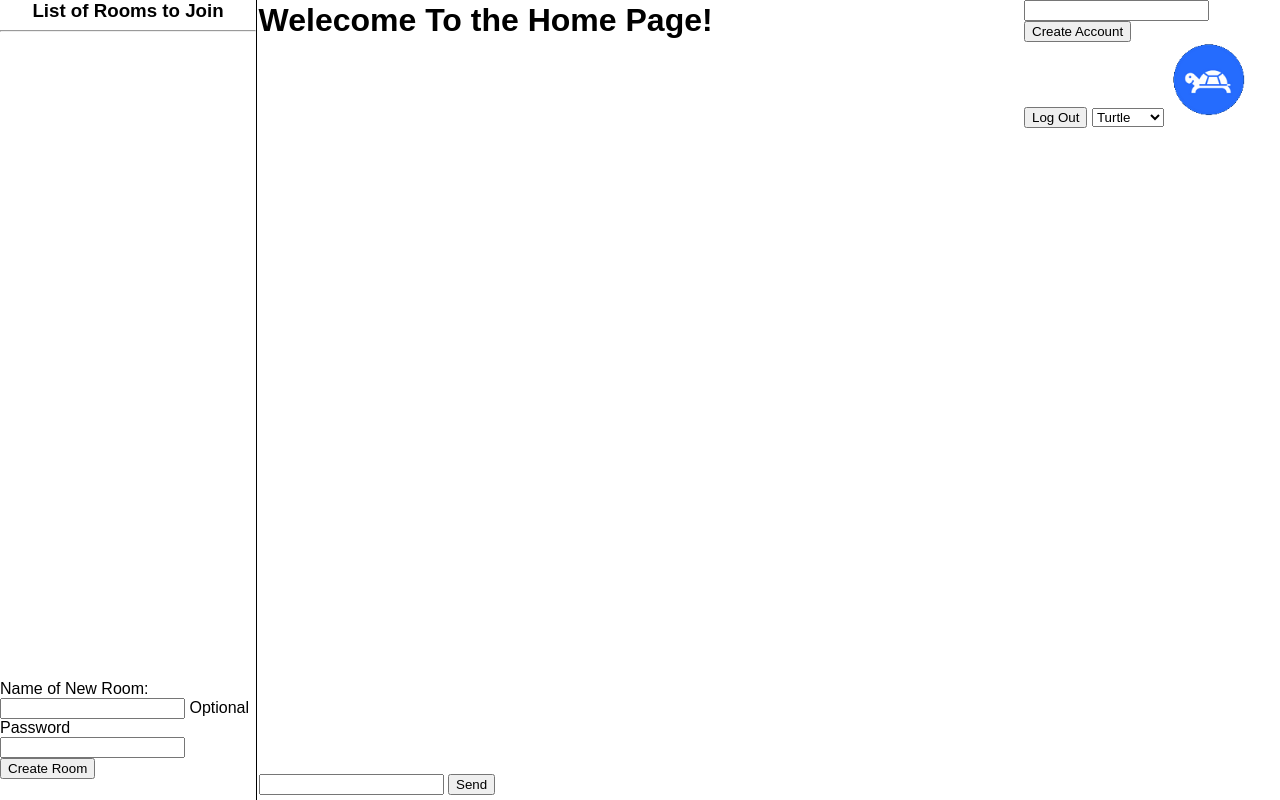
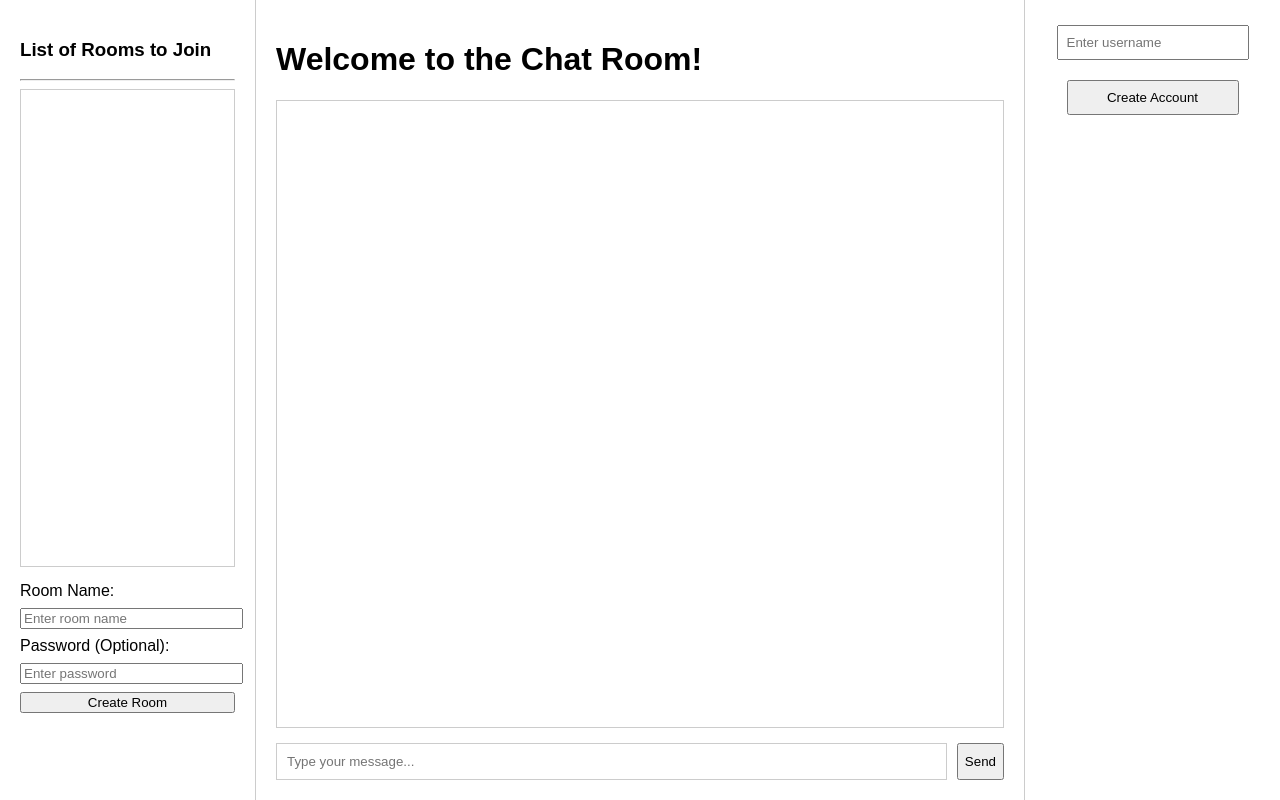
Before and after one commit to AndyHoette/ChatServer, a website: page filesToServe/index.html in a window 1280 px wide. Drawn offline with nearby package versions, Linux system fonts and the light colour scheme; no server answers.

Commit message:
look better

```diff
--- a/filesToServe/index.html
+++ b/filesToServe/index.html
@@ -1,3 +1,4 @@
+<!DOCTYPE html>
 <html lang="en">
 <head>
     <meta charset="UTF-8">
@@ -11,33 +12,33 @@
         <div id="rooms">
             <h3>List of Rooms to Join</h3>
             <hr>
-				<div id="listOfRooms">
-
-				</div>
+            <div id="listOfRooms"></div>
             <div id="createRoom">
-					<label for="newRoomName">Name of New Room:</label>
-					<input type="text" id="newRoomName">
-					<label for="newRoomPassword">Optional Password</label>
-					<input type="text" id="newRoomPassword">
+                <label for="newRoomName">Room Name:</label>
+                <input type="text" id="newRoomName" placeholder="Enter room name">
+                <label for="newRoomPassword">Password (Optional):</label>
+                <input type="text" id="newRoomPassword" placeholder="Enter password">
                 <button id="createNewRoomButton">Create Room</button>
             </div>
         </div>
+
         <div id="room">
-				<h1 id="roomName">Welecome To the Home Page!</h1>
+            <h1 id="roomName">Welcome to the Chat Room!</h1>
+            <div id="chatlog"></div>
             <div id="inputField">
-					<input type="text" id="message_input"/>
+                <input type="text" id="message_input" placeholder="Type your message...">
                 <button id="sendMessageButton">Send</button>
             </div>
-				<div id="chatlog"></div>
         </div>
+
         <div id="userBar">
             <div id="beforeLogIn">
-					<input type="text" id="usernameInput"/>
+                <input type="text" id="usernameInput" placeholder="Enter username">
                 <button id="createAccountButton">Create Account</button>
             </div>
-				<div id="afterLogIn">
+            <div id="afterLogIn" style="display: none;">
                 <button id="logOutButton">Log Out</button>
-					<select id="choosePFP">Choose PFP
+                <select id="choosePFP">
                     <option value="turtle">Turtle</option>
                     <option value="octopus">Octopus</option>
                     <option value="bison">Bison</option>
--- a/filesToServe/style.css
+++ b/filesToServe/style.css
@@ -1,54 +1,84 @@
-body{
-	margin: 0;
-	font-family: Arial, sans-serif;
+body {
+    margin: 0;
+    font-family: Arial, sans-serif;
 }
-h3{
-	margin: 0;
-	text-align: center;
+
+#website {
+    display: flex;
+    height: 100vh;
+    width: 100%;
 }
-h1{
-	margin: 0;
+
+#rooms {
+    width: 20%;
+    padding: 20px;
+    box-sizing: border-box;
+    border-right: 1px solid #cccccc;
 }
-#rooms{
-	height: 100%;
-	width: 20%;
-	float:left;
-	margin: 0;
-	border-right: 0.1rem solid;
 
+#listOfRooms {
+    height: 60%;
+    overflow-y: auto;
+    padding: 10px;
+    border: 1px solid #cccccc;
+    margin-bottom: 15px;
 }
-#listOfRooms{
-	height: 80%;
-	width: 100%;
-	overflow-y:auto;
-	float:left;
+
+#createRoom label,
+#createRoom input,
+#createNewRoomButton {
+    display: block;
+    width: 100%;
+    margin: 8px 0;
 }
-#inputField{
-	position: absolute;
-	bottom: 5px;
-	height:auto;
-	width:auto;
-	float:left;
+
+#room {
+    flex-grow: 1;
+    padding: 20px;
+    display: flex;
+    flex-direction: column;
 }
-#chatlog{
-	height:90%;
-	width:55%;
-	float:left;
-	overflow-y:auto
+
+#chatlog {
+    flex-grow: 1;
+    overflow-y: auto;
+    border: 1px solid #cccccc;
+    padding: 10px;
+    margin-bottom: 15px;
 }
-#room{
-	float:left;
-	margin: .1em;
+
+#inputField {
+    display: flex;
+    gap: 10px;
 }
-#website{
-	height:100%;
-	width:100%:
+
+#message_input {
+    flex-grow: 1;
+    padding: 10px;
+    border: 1px solid #cccccc;
 }
-#userBar{
-	height:90%;
-	width:20%;
-	float:right;
+
+#userBar {
+    width: 20%;
+    padding: 20px;
+    box-sizing: border-box;
+    border-left: 1px solid #cccccc;
 }
+
+#beforeLogIn, #afterLogIn {
+    display: flex;
+    flex-direction: column;
+    align-items: center;
+    gap: 10px;
+}
+
+#usernameInput, #choosePFP, #createAccountButton, #logOutButton {
+    width: 80%;
+    padding: 8px;
+    margin: 5px 0;
+}
+
+
 #choosePFP{
 
 }
```
Lines whose indentation alone changed are shown as unchanged.
